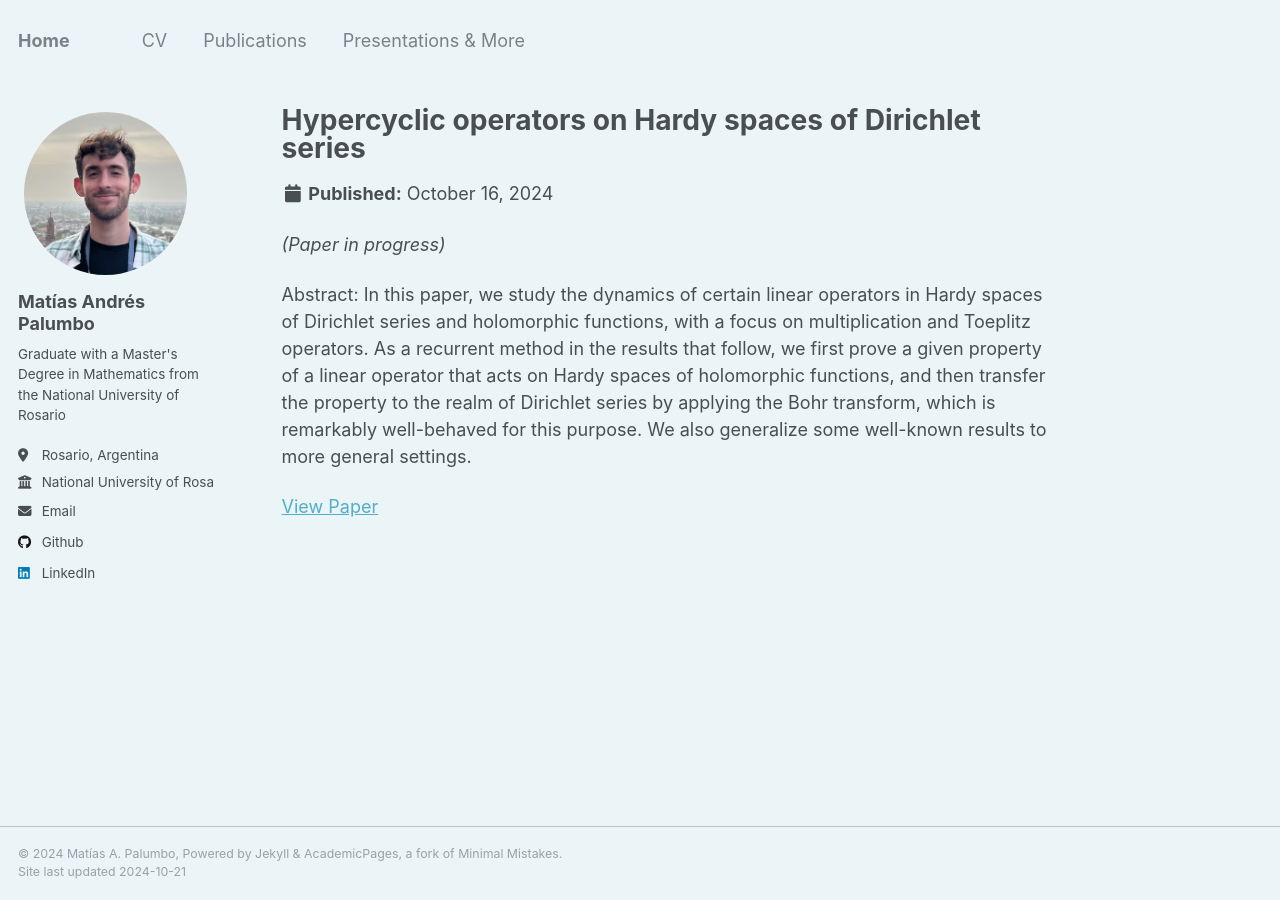
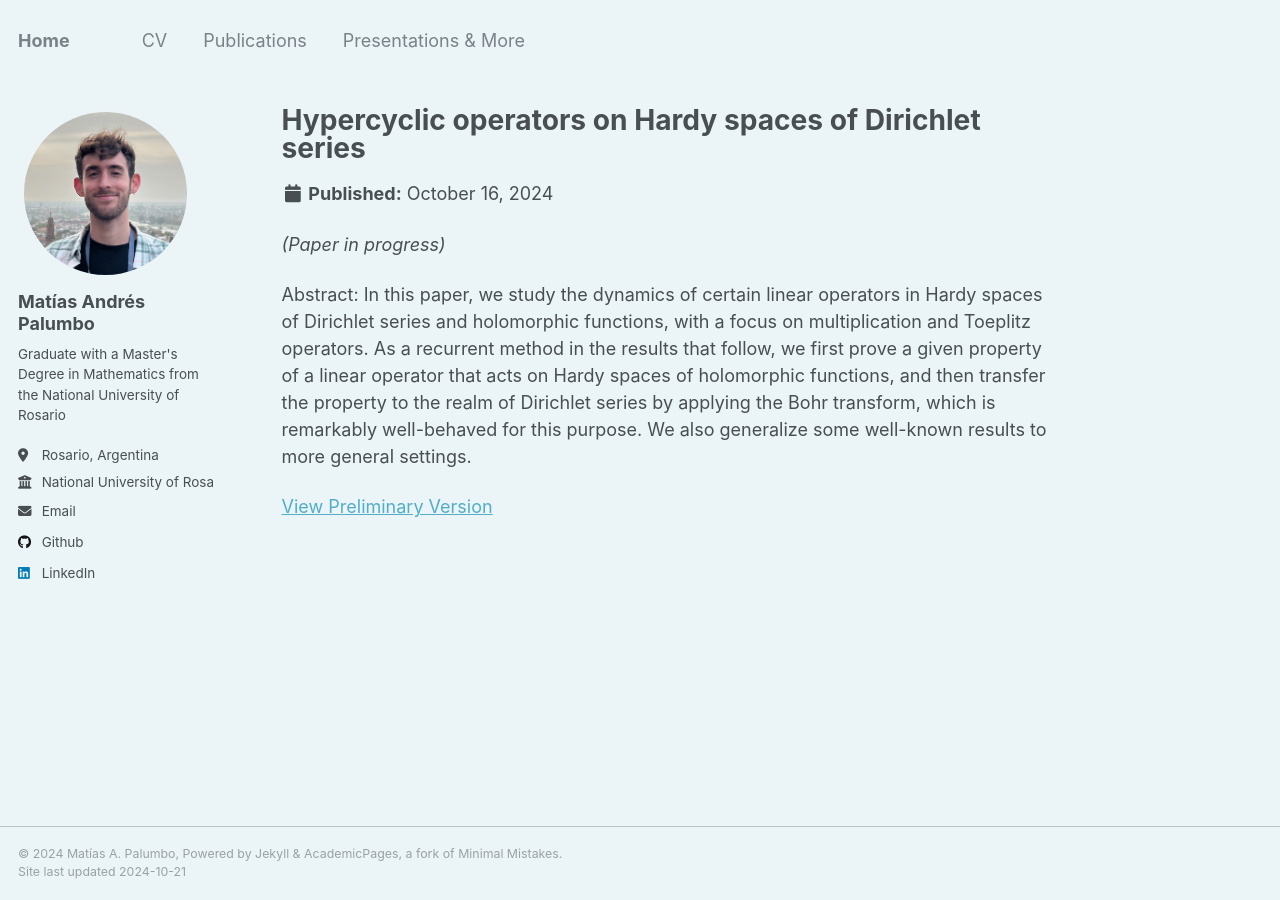
Before and after one commit to matiaspalumbo/matiaspalumbo.github.io, a Jekyll site: the page built from _publications/2024-10-16-paper-1.md, in a window 1280 px wide. Built offline with Jekyll 4.4.1, drawn with Linux system fonts in a browser that asks for light colours.

Commit message:
Changed some link labels

```diff
--- a/_includes/archive-single.html
+++ b/_includes/archive-single.html
@@ -49,13 +49,13 @@
     {% if post.citation and post.paperurl and post.slidesurl %}
       <p>Recommended citation: {{ post.citation }}<br /><a href="{{ post.paperurl }}">Download Paper</a> | <a href="{{ post.slidesurl }}">Download Slides</a></p>
     {% elsif post.citation and post.paperurl %}
-      <p>Recommended citation: {{ post.citation }}<br /><a href="{{ post.paperurl }}">Download Paper</a></p>
+      <p>Recommended citation: {{ post.citation }}<br /><a href="{{ post.paperurl }}">View Preliminary Version</a></p>
     {% elsif post.citation and post.slidesurl %}
       <p>Recommended citation: {{ post.citation }}<br /><a href="{{ post.slidesurl }}">Download Slides</a></p>
     {% elsif post.citation %}
       <p>Recommended citation: {{ post.citation }}</p>
     {% elsif post.paperurl %}
-      <p><a href=" {{ post.paperurl }} ">Download Paper</a></p>
+      <p><a href=" {{ post.paperurl }} ">View Preliminary Version</a></p>
     {% elsif post.slidesurl %}
       <p>Download <a href="{{ post.slidesurl }}">Download Slides</a></p></p>
     {% endif %}
--- a/_publications/2024-10-16-paper-1.md
+++ b/_publications/2024-10-16-paper-1.md
@@ -16,4 +16,4 @@ paperurl: 'http://matiaspalumbo.github.io/files/paper_in_progress_version.pdf'
 
 Abstract: In this paper, we study the dynamics of certain linear operators in Hardy spaces of Dirichlet series and holomorphic functions, with a focus on multiplication and Toeplitz operators. As a recurrent method in the results that follow, we first prove a given property of a linear operator that acts on Hardy spaces of holomorphic functions, and then transfer the property to the realm of Dirichlet series by applying the Bohr transform, which is remarkably well-behaved for this purpose. We also generalize some well-known results to more general settings.
 
-[View Paper](http://matiaspalumbo.github.io/files/paper_in_progress_version.pdf)
+[View Preliminary Version](http://matiaspalumbo.github.io/files/paper_in_progress_version.pdf)
```
